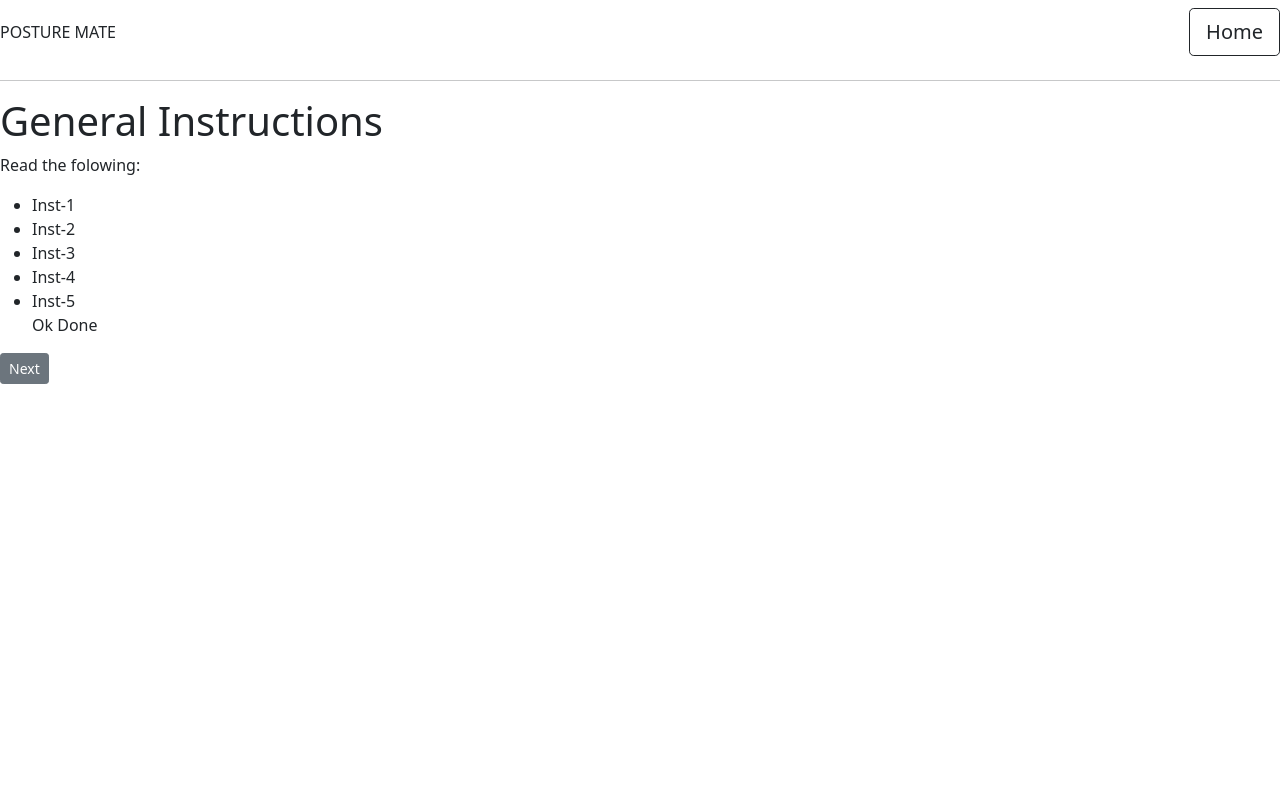
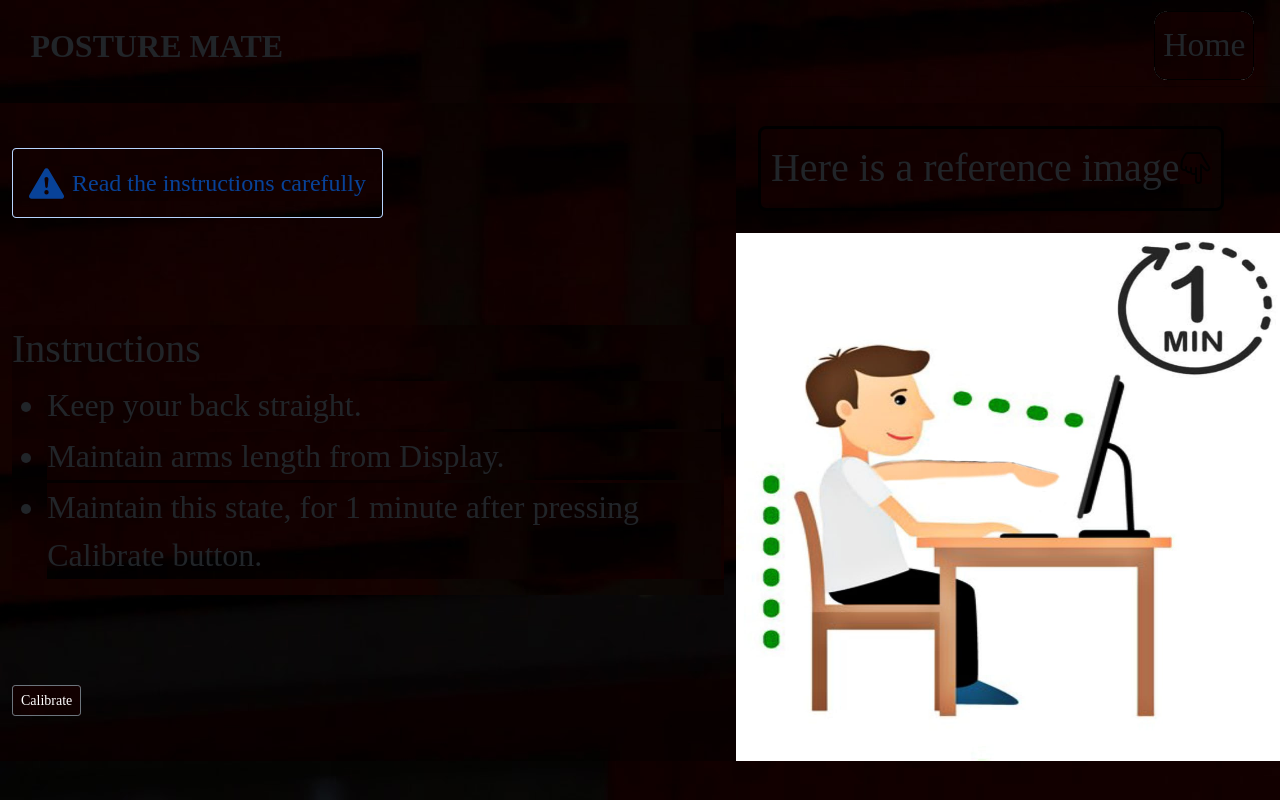
Before and after one commit to 228w1a1281/Posture-Guard, a Flask app: page /instructions in a window 1280 px wide. Run offline with Flask 2, Linux system fonts and the light colour scheme; some libraries are stand-ins or nearby versions.

Commit message:
instruction page css

```diff
--- a/app.py
+++ b/app.py
@@ -5,7 +5,7 @@ import io
 import os
 import base64
 from flask_bootstrap import Bootstrap
-from AI import *
+# from AI import *
 from datetime import datetime
 
 
@@ -43,24 +43,24 @@ def Monitoring():
     return render_template('Monitoring.html')
 
 
-@app.route("/image_info",methods= ['GET'])
-def image_info():
-    global data
-    myfile= request.args.get('myimage').split(',')
-    imgdata = base64.b64decode(myfile[1])
-    im = Image.open(io.BytesIO(imgdata))
-    filename="./data/image.jpeg"
-    im.save(filename)
-    now = datetime.now()
-    current_time = now.strftime("%H:%M:%S")
-    keypoints=Coordinate(filename)
-    if data['flag']:
-        if len(data['train'])<10:
-            data['train'].append(keypoints)
-        if len(data['train'])==10:
-            return jsonify(x=1)
-    print(keypoints)
-    return jsonify(x=0)
+# @app.route("/image_info",methods= ['GET'])
+# def image_info():
+#     global data
+#     myfile= request.args.get('myimage').split(',')
+#     imgdata = base64.b64decode(myfile[1])
+#     im = Image.open(io.BytesIO(imgdata))
+#     filename="./data/image.jpeg"
+#     im.save(filename)
+#     now = datetime.now()
+#     current_time = now.strftime("%H:%M:%S")
+#     keypoints=Coordinate(filename)
+#     if data['flag']:
+#         if len(data['train'])<10:
+#             data['train'].append(keypoints)
+#         if len(data['train'])==10:
+#             return jsonify(x=1)
+#     print(keypoints)
+#     return jsonify(x=0)
 
 
 
--- a/static/styles/instructionpage.css
+++ b/static/styles/instructionpage.css
@@ -0,0 +1,274 @@
+*{
+    font-family: 'Ubuntu';
+    background-image: url('static/1.jpg');
+}:root{
+    margin: 0px;
+    padding: 0px;
+
+}
+.navbar{
+  display: grid;
+  grid-template-columns: repeat(2,auto);
+  margin-bottom: 0.4rem;
+
+}
+#logo{
+    font-family: 'Audrey';
+     margin-left: 1.0rem;
+     margin-bottom: 0.4rem;
+     padding: 0.9rem;
+     width: 21rem;
+     height: 3rem;
+
+     font-size: 2rem;
+     font-weight: bolder;
+
+
+   }
+   #hm{
+         font-size: 2.1rem;
+         border: 1px solid black;
+         border-radius: 0.8rem;
+         background-color: white;
+         position: absolute;
+         padding: 0.5rem;
+         margin: 0.6rem;
+         right: 1rem;
+         top: 0.1rem;
+         cursor: pointer;
+         transition: all 50ms ease-in-out;
+
+   }
+   #hm:hover{
+     background-color: rgba(0, 0, 0, 0.904);
+     color: white;
+   }
+.outer{
+  display: grid;
+  grid-template-columns: repeat(2,auto);
+
+}
+
+   .container{
+     display: flex;
+     flex-direction: column;
+     justify-content: space-around;
+     align-items: flex-start;
+   }
+   #alert{
+    -webkit-animation-name: fadeInRight;
+    animation-name: fadeInRight;
+    -webkit-animation-duration: 1s;
+    animation-duration: 1s;
+    -webkit-animation-fill-mode: both;
+    animation-fill-mode: both;
+   }
+   #inst{
+    -webkit-animation-name: fadeInRight;
+    animation-name: fadeInRight;
+    -webkit-animation-duration: 1s;
+    animation-duration: 1s;
+    -webkit-animation-fill-mode: both;
+    animation-fill-mode: both;
+
+   }
+   ul{
+     font-size: 2.5rem;
+   }
+   li{
+     font-size: 2rem;
+     margin: 0.2rem;
+
+   }
+   .image{
+     display: flex;
+     flex-direction: column;
+     -webkit-animation-name: fadeInDown;
+    animation-name: fadeInDown;
+    -webkit-animation-duration: 1s;
+    animation-duration: 1s;
+    -webkit-animation-fill-mode: both;
+    animation-fill-mode: both;
+   }
+   div>div>span{
+    align-self: baseline;
+     display: flex;
+     justify-content: center;
+     align-items: center;
+     padding: 0.6rem;
+     margin: 1.4rem;
+     font-size: 2.5rem;
+     border: 0.2rem solid black;
+     border-radius: 0.5rem;
+   }
+   span>img{
+     width: 2rem;
+     height: 2rem;
+    -webkit-transform:rotate(180deg);
+    -moz-transform: rotate(180deg);
+    -ms-transform: rotate(180deg);
+    -o-transform: rotate(180deg);
+    transform: rotate(180deg);
+   }
+   div>div>img{
+     width: 34rem;
+     height: 33rem;
+   }
+
+
+   @-webkit-keyframes fadeInRight {
+    0% {
+      opacity: 0;
+      -webkit-transform: translate3d(-100%, 0, 0);
+      transform: translate3d(-100%, 0, 0);
+    }
+    100% {
+      opacity: 1;
+      -webkit-transform: none;
+      transform: none;
+    }
+  }
+
+  @keyframes fadeInRight {
+    0% {
+      opacity: 0;
+      -webkit-transform: translate3d(-100%, 0, 0);
+      transform: translate3d(-100%, 0, 0);
+    }
+    100% {
+      opacity: 1;
+      -webkit-transform: none;
+      transform: none;
+    }
+  }
+
+  @-webkit-keyframes fadeInDown {
+    0% {
+      opacity: 0;
+      -webkit-transform: translate3d(0, -100%, 0);
+      transform: translate3d(0, -100%, 0);
+    }
+    100% {
+      opacity: 1;
+      -webkit-transform: none;
+      transform: none;
+    }
+  }
+
+  @keyframes fadeInDown {
+    0% {
+      opacity: 0;
+      -webkit-transform: translate3d(0, -100%, 0);
+      transform: translate3d(0, -100%, 0);
+    }
+    100% {
+      opacity: 1;
+      -webkit-transform: none;
+      transform: none;
+    }
+  }
+
+  @-webkit-keyframes fadeIn {
+    0% {
+      opacity: 0;
+
+      }
+
+  20% {
+       opacity: 0;
+
+      }
+40%   { opacity: 0.3;
+
+      }
+60%   { opacity: 0.5;
+
+      }
+80%   { opacity: 0.9;
+
+      }
+100%  { opacity: 1;
+
+       }
+    }
+  @-moz-keyframes fadeIn { 0% {
+    opacity: 0;
+
+    }
+
+20% {
+     opacity: 0;
+
+    }
+40%   { opacity: 0.3;
+
+    }
+60%   { opacity: 0.5;
+
+    }
+80%   { opacity: 0.9;
+
+    }
+100%  { opacity: 1;
+
+     } }
+  @keyframes fadeIn { 0% {
+    opacity: 0;
+
+    }
+
+20% {
+     opacity: 0;
+
+    }
+40%   { opacity: 0.3;
+
+    }
+60%   { opacity: 0.5;
+
+    }
+80%   { opacity: 0.9;
+
+    }
+100%  { opacity: 1;
+
+     } }
+
+  .fadeIn {
+    opacity:0;
+    -webkit-animation:fadeIn ease-in 1;
+    -moz-animation:fadeIn ease-in 1;
+    animation:fadeIn ease-in 1;
+
+    -webkit-animation-fill-mode:forwards;
+    -moz-animation-fill-mode:forwards;
+    animation-fill-mode:forwards;
+
+    -webkit-animation-duration:1s;
+    -moz-animation-duration:1s;
+    animation-duration:1s;
+  }
+
+  .fadeIn.first {
+    -webkit-animation-delay: 0.4s;
+    -moz-animation-delay: 0.4s;
+    animation-delay: 0.4s;
+  }
+
+  .fadeIn.second {
+    -webkit-animation-delay: 0.6s;
+    -moz-animation-delay: 0.6s;
+    animation-delay: 0.6s;
+  }
+
+  .fadeIn.third {
+    -webkit-animation-delay: 0.8s;
+    -moz-animation-delay: 0.8s;
+    animation-delay: 0.8s;
+  }
+
+  .fadeIn.fourth {
+    -webkit-animation-delay: 1s;
+    -moz-animation-delay: 1s;
+    animation-delay: 1s;
+  }
--- a/templates/base.html
+++ b/templates/base.html
@@ -10,6 +10,7 @@
 	<link href="https://cdn.jsdelivr.net/npm/bootstrap@5.0.1/dist/css/bootstrap.min.css" rel="stylesheet" integrity="sha384-+0n0xVW2eSR5OomGNYDnhzAbDsOXxcvSN1TPprVMTNDbiYZCxYbOOl7+AMvyTG2x" crossorigin="anonymous">
     <script src="https://cdn.jsdelivr.net/npm/bootstrap@5.0.0-beta3/dist/js/bootstrap.bundle.min.js" integrity="sha384-JEW9xMcG8R+pH31jmWH6WWP0WintQrMb4s7ZOdauHnUtxwoG2vI5DkLtS3qm9Ekf" crossorigin="anonymous"></script>
     <script src="//cdnjs.cloudflare.com/ajax/libs/jquery/3.2.1/jquery.min.js"></script>
+    <link rel="stylesheet" href="static/styles/base.css">
     {% block head %} {% endblock head%}
 </head>
 <body>
--- a/templates/instructions.html
+++ b/templates/instructions.html
@@ -1,23 +1,47 @@
 {% extends 'base.html' %}
 {% block title %} Instructions {% endblock title %}
 {% block head %}
-
+<link rel="stylesheet" href="static/styles/instructionpage.css">
 {% endblock head %}
 
 {% block intructions_body %}
-    <body>
-        <h1>General Instructions</h1>
-        <p>Read the folowing:</p>
-        <ul>
-            <li>Inst-1</li>
-            <li>Inst-2</li>
-            <li>Inst-3</li>
-            <li>Inst-4</li>
-            <li>Inst-5</li>
-            <p>Ok Done</p>
-        </ul>
 
-       <a href="/Calibration"> <button type="button" class="btn btn-secondary btn-sm">Next</button></a>
+<body>
+    <div class="outer ">
+        <div class="container">
 
-    </body>
+            <div id="alert" class="alert alert-primary d-flex align-items-center fadeIn first" role="alert">
+                <svg xmlns="http://www.w3.org/2000/svg" width="35" height="35" fill="currentColor"
+                    class="bi bi-exclamation-triangle-fill flex-shrink-0 me-2" viewBox="0 0 16 16" role="img"
+                    aria-label="Warning:">
+                    <path
+                        d="M8.982 1.566a1.13 1.13 0 0 0-1.96 0L.165 13.233c-.457.778.091 1.767.98 1.767h13.713c.889 0 1.438-.99.98-1.767L8.982 1.566zM8 5c.535 0 .954.462.9.995l-.35 3.507a.552.552 0 0 1-1.1 0L7.1 5.995A.905.905 0 0 1 8 5zm.002 6a1 1 0 1 1 0 2 1 1 0 0 1 0-2z" />
+                </svg>
+                <div style="font-size: 1.5rem; font-weight: 400;">
+                    Read the instructions carefully
+                </div>
+            </div>
+            <div id="inst" class="fadeIn second">
+                <h1>Instructions</h1>
+
+                <ul>
+
+
+                    <li>Keep your back straight.</li>
+                    <li>Maintain arms length from Display.</li>
+                    <li>Maintain this state, for 1 minute after pressing Calibrate button.</li>
+
+
+                </ul>
+            </div>
+
+            <a href="/Calibration"> <button type="button" class="btn btn-secondary btn-sm">Calibrate</button></a>
+        </div>
+        <div class="image fadeIn fourth">
+            <span>Here is a reference image <img src="static/fingerup.svg" alt="#"></span>
+
+            <img src="static/p1.jpeg" alt="#">
+        </div>
+    </div>
+</body>
 {% endblock intructions_body %}
```
Also changed, not shown: static/styles/homepage.css (+178 -26 lines), templates/home.html (+7 -5 lines), README.md, static/1.jpg (added), static/fingerup.svg (added), static/p1.jpeg (added).
